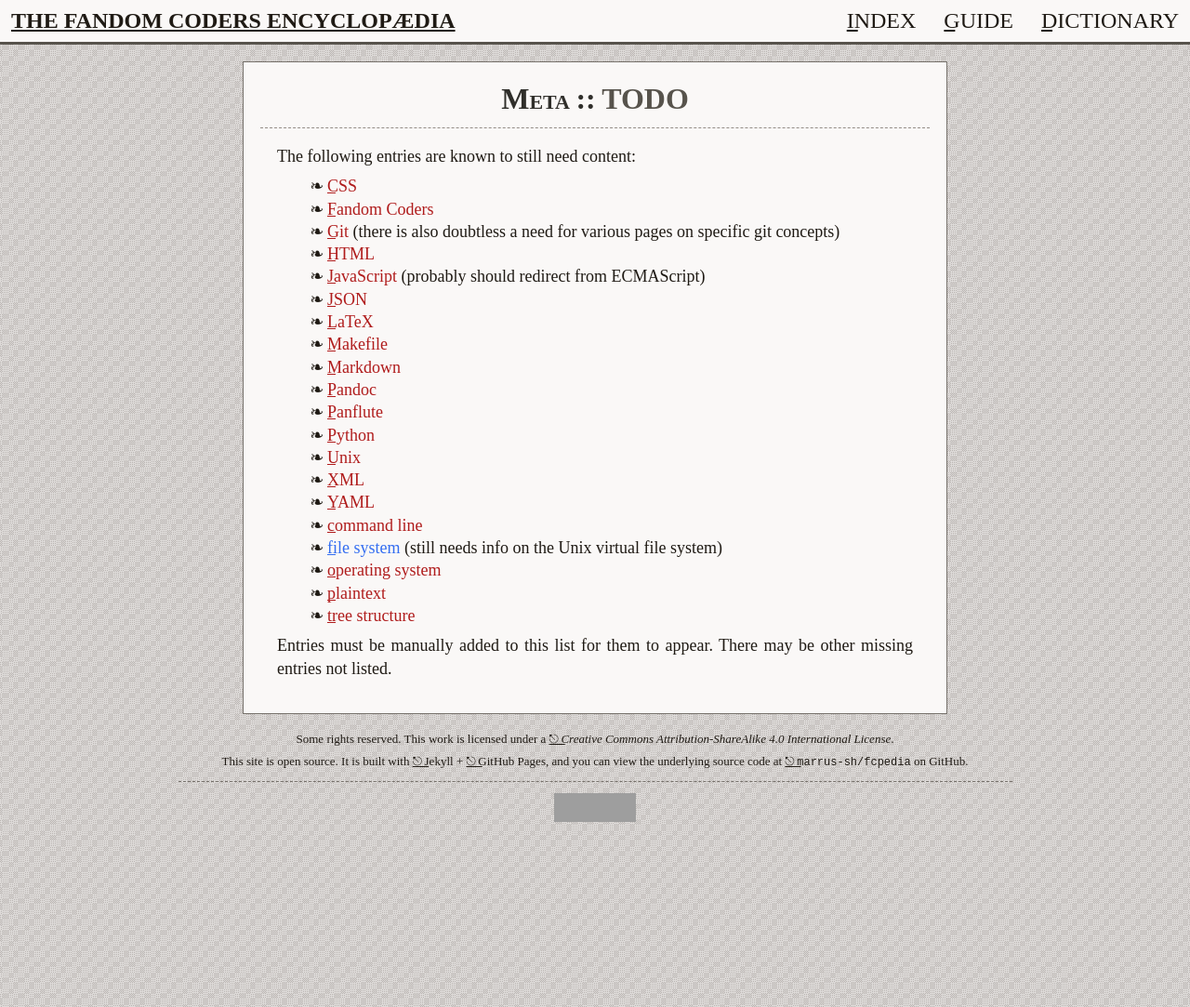
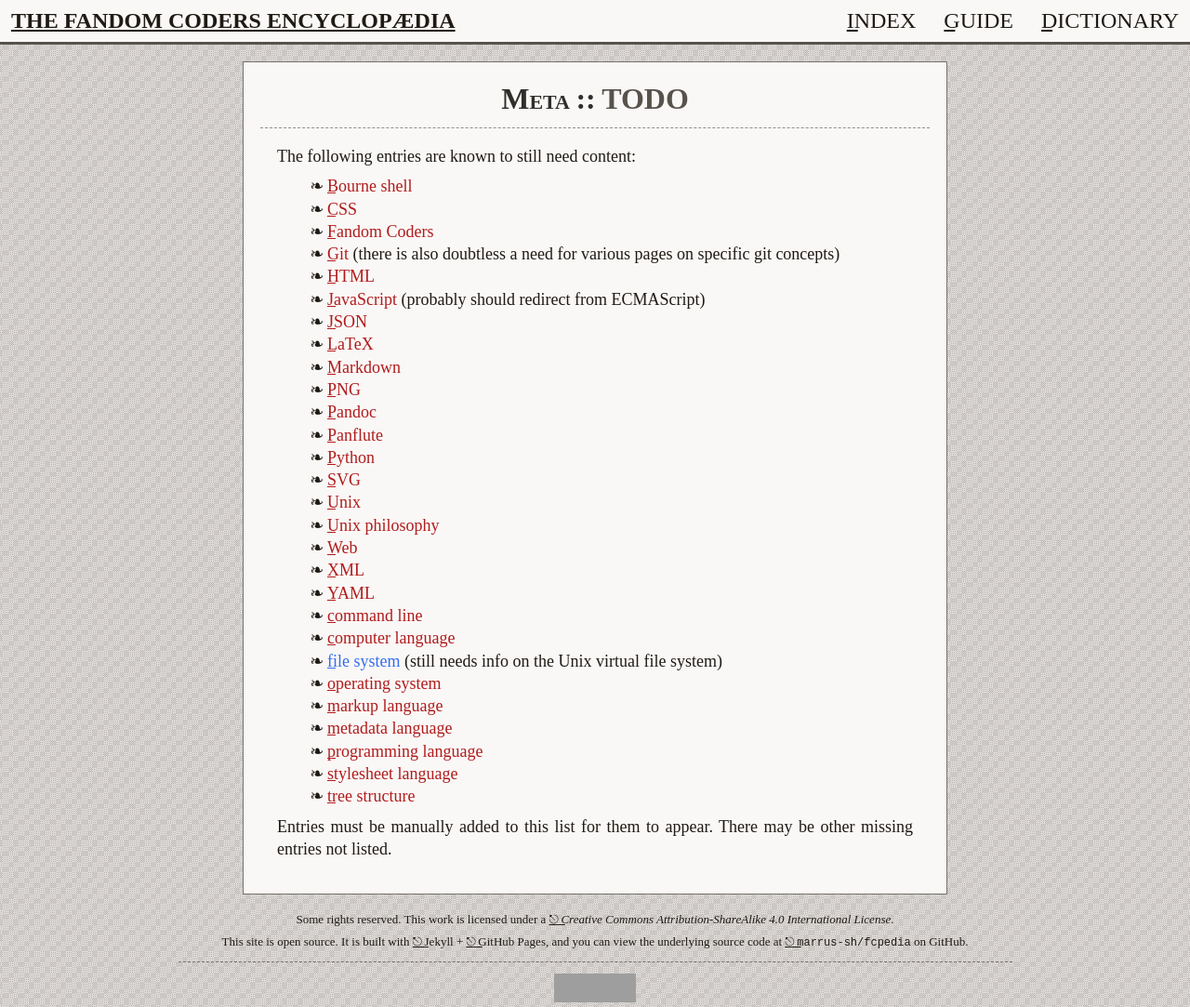
Before and after one commit to marrus-sh/fcpedia, a Jekyll site: the page built from _pages/_meta/T/TODO.html, in a window 1280 px wide. Shown: the whole page at 93% size. Built offline with Jekyll 4.4.1, drawn with Linux system fonts in a browser that asks for light colours; grey boxes are pictures that could not be loaded.

Commit message:
More pages: Makefile, text

```diff
--- a/_data/todo.yml
+++ b/_data/todo.yml
@@ -10,6 +10,7 @@
 #   touched in years
 #
 # • add a simple search for pages by title—see pages.json
+Bourne_shell: Bourne shell
 CSS:
   title: Cascading Style Sheets
   shorttitle: CSS
@@ -27,12 +28,21 @@ JSON:
   title: JavaScript Object Notation
   shorttitle: JSON
 LaTeX: LaTeX
-Makefile: Makefile
 Markdown: Markdown
+PNG:
+  title: Portable Network Graphics
+  shorttitle: PNG
 Pandoc: Pandoc
 Panflute: Panflute
 Python: Python
+SVG:
+  title: Scalable Vector Graphics
+  shorttitle: SVG
 Unix: Unix
+Unix philosophy: Unix philosophy
+Web:
+  title: World Wide Web
+  shorttitle: Web
 XML:
   title: Extensible Markup Language
   shorttitle: XML
@@ -40,8 +50,12 @@ YAML:
   title: YAML Ain’t Markup Language
   shorttitle: YAML
 command_line: command line
+computer_language: computer language
 file_system:
   comment: still needs info on the Unix virtual file system
 operating_system: operating system
-plaintext: plaintext
+markup_language: markup language
+metadata_language: metadata language
+programming_language: programming language
+stylesheet_language: stylesheet language
 tree_structure: tree structure
--- a/_pages/_meta/G/Guide.html
+++ b/_pages/_meta/G/Guide.html
@@ -23,32 +23,42 @@ title: Reader’s Guide
 </section>
 
 <section id="formats">
-	{% include heading level=3 section="formats" text="Langages & Formats" %}
+	{% include heading level=3 section="formats" text="Computer Langages" %}
 
-	{% include guidelist items="HTML XML Markdown LaTeX" %}
+	{% include cf items="computer_language" from=site.topics %}
+
+	{% include guidelist items="computer_language" %}
 
 	<section id="formats.programming">
 		{% include heading level=4 section="formats.programming" text="Programming Languages" %}
 
-		{% include guidelist items="JavaScript Python" %}
+		{% include cf items="programming_language" from=site.topics %}
+
+		{% include guidelist items="programming_language JavaScript Python" %}
 	</section>
 
 	<section id="formats.markup">
 		{% include heading level=4 section="formats.markup" text="Markup Languages" %}
 
-		{% include guidelist items="HTML XML Markdown LaTeX" %}
+		{% include cf items="markup_language" from=site.topics %}
+
+		{% include guidelist items="markup_language HTML XML Markdown LaTeX" %}
 	</section>
 
 	<section id="formats.metadata">
 		{% include heading level=4 section="formats.metadata" text="Metadata & Configuration Languages" %}
 
-		{% include guidelist items="JSON YAML" %}
+		{% include cf items="metadata_language" from=site.topics %}
+
+		{% include guidelist items="metadata_language JSON YAML" %}
 	</section>
 
 	<section id="formats.stylesheets">
 		{% include heading level=4 section="formats.stylesheets" text="Stylesheet Languages" %}
 
-		{% include guidelist items="CSS" %}
+		{% include cf items="stylesheet_language" from=site.topics %}
+
+		{% include guidelist items="stylesheet_language CSS" %}
 	</section>
 </section>
 
--- /dev/null
+++ b/_pages/_topics/C/computer_language.html
@@ -0,0 +1,5 @@
+---
+title: computer language
+redirect_from:
+- /Topic/computer language/
+---
--- /dev/null
+++ b/_pages/_topics/F/file_format.html
@@ -0,0 +1,5 @@
+---
+title: file format
+redirect_from:
+- /Topic/file format/
+---
```
Also changed, not shown: _pages/_entries/F/file_system.html (+6 -2 lines), _pages/_entries/M/Makefile.html (added, +51 -0 lines), _pages/_entries/T/text.html (added, +64 -0 lines), _pages/_topics/M/markup_language.html (added, +7 -0 lines), _pages/_topics/M/metadata_language.html (added, +7 -0 lines), _pages/_topics/P/programming_language.html (added, +7 -0 lines), _pages/_topics/S/stylesheet_language.html (added, +7 -0 lines).
